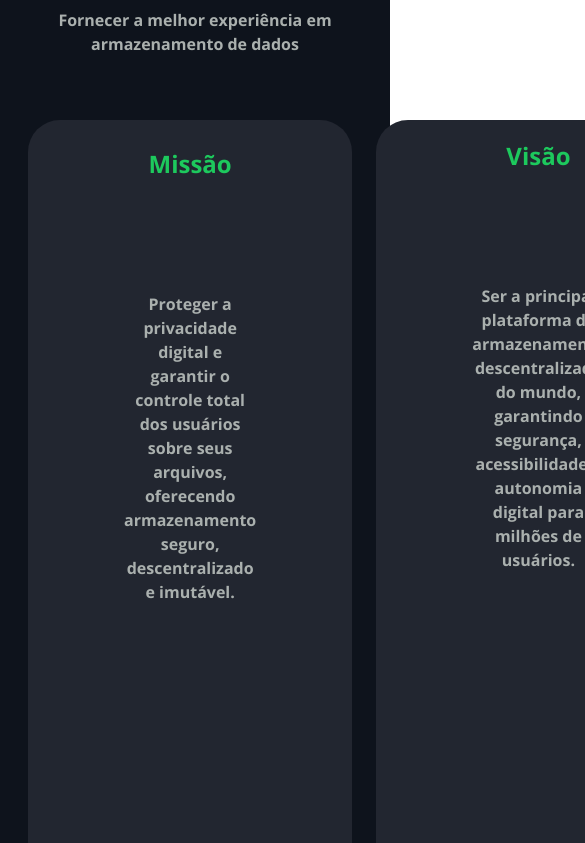
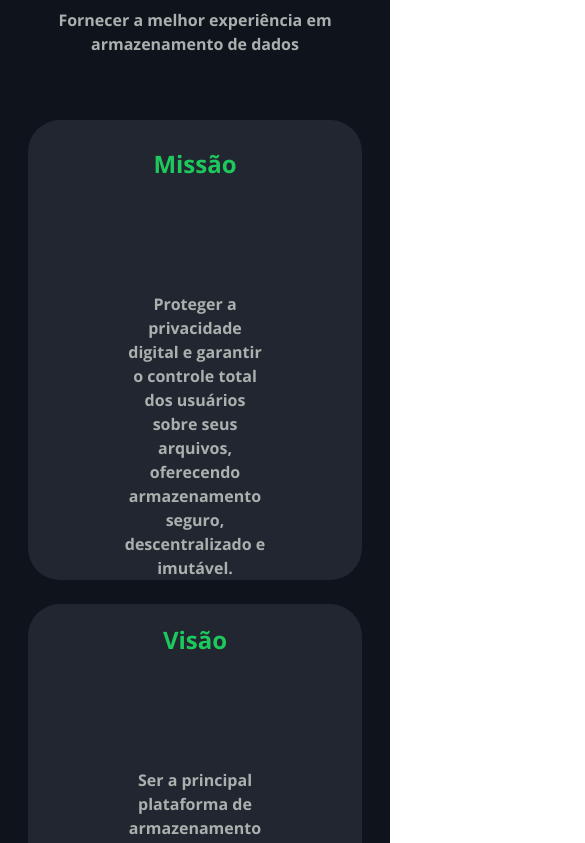
Before and after one commit to Daniel-san8/deFIle-landing, a Next.js app: page / in a window 390 px wide. Shown: the part 2540-3383 px from the top of the page, 585 px wide, since content can reach past the window. Built offline with nearby package versions, Linux system fonts and the light colour scheme.

Commit message:
style: responsive table parcery

```diff
--- a/src/app/page.tsx
+++ b/src/app/page.tsx
@@ -44,7 +44,7 @@ export default function Home() {
         <h1 className="text-5xl pt-12 text-white">Propósito</h1>
         <p className={`${openSans.className} pt-6 text-[var(--color-text-primary)] font-bold pb-16`}>Fornecer a melhor experiência em armazenamento de dados</p>
 
-        <div className={`${openSans.className} flex gap-6 px-7`}>
+        <div className={`${openSans.className} flex flex-col gap-6 px-7 lg:flex-row`}>
           <div className="flex-1 bg-[var(--color-bg-secondary)] rounded-4xl">
             <h3 className="text-[var(--color-button-primary)] text-2xl pt-7 font-bold">Missão</h3>
             <p className="pt-28 text-[var(--color-text-primary)] text-base px-24 font-bold">Proteger a privacidade digital e garantir o controle total dos usuários sobre seus arquivos, oferecendo armazenamento seguro, descentralizado e imutável.</p>
@@ -136,7 +136,7 @@ export default function Home() {
 
         <div className="w-full h-1 bg-[var(--color-button-primary)] mb-11 rounded-full"></div>
 
-        <div className="flex gap-48 justify-center pb-32">
+        <div className="flex flex-col gap-6 justify-center pb-32 lg:flex-row lg:gap-48">
           <div className="flex flex-col gap-y-6 items-center gap-x-11 flex-1 border-2 border-[var(--color-button-primary)] border-dotted rounded-3xl p-8">
             <FaBuilding size={80} color="#1dc95d" />
             <p className="text-[var(--color-text-primary)] font-bold text-base">Sua Empresa Aqui</p>
```
